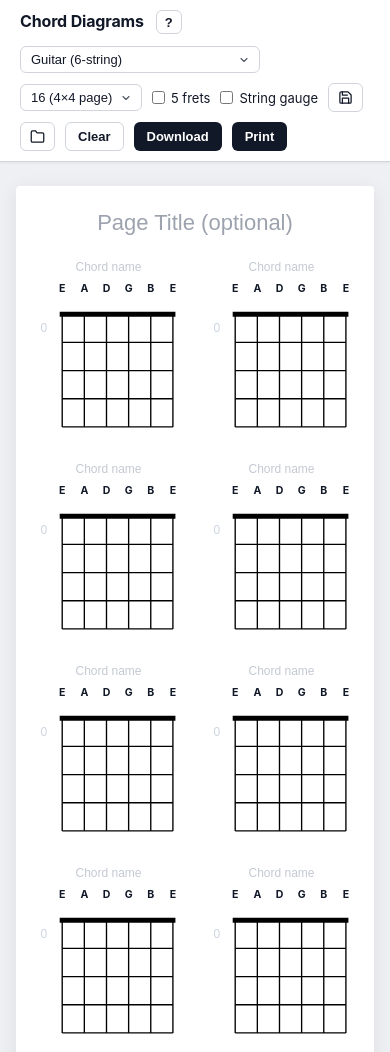
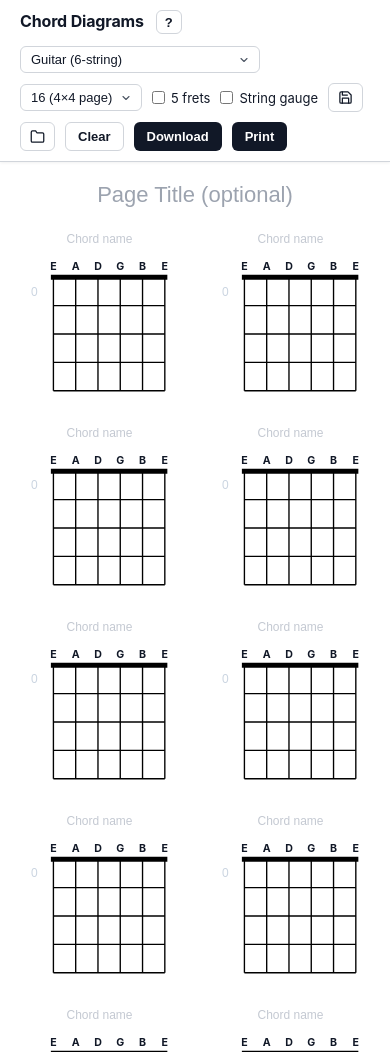
Before and after one commit to vicwomg/chord-diagrams, a plain HTML site: page index.html in a window 390 px wide. Shown: the top 1052 px of the page. Drawn offline with Linux system fonts and the light colour scheme.

Commit message:
Tighten string header spacing, thicken high string gauge, and remove mobile padding

```diff
--- a/app.js
+++ b/app.js
@@ -368,7 +368,7 @@
   function getLayoutMetrics() {
     const inst = INSTRUMENTS[state.instrument];
     const labeled = inst.labeled !== false;
-    const yTop = labeled ? 35 : 22;
+    const yTop = labeled ? 26 : 22;
     const numFrets = state.extraFret ? 5 : 4;
     const svgWidth = inst.svgWidth || 156;
     const svgHeight = yTop + numFrets * FRET_HEIGHT + 16;
@@ -381,14 +381,14 @@
       numFrets,
       svgWidth,
       svgHeight,
-      omY: labeled ? 24.5 : 11.5,
-      hitHeight: labeled ? 31 : 19,
+      omY: labeled ? 6.5 : 11.5,
+      hitHeight: labeled ? 23 : 19,
     };
   }
 
   function getStringStrokeWidth(stringIdx, numStrings) {
     if (!state.graduatedStrings || numStrings <= 1) return 1.35;
-    return Number((2.4 - (stringIdx / (numStrings - 1)) * (2.4 - 0.85)).toFixed(2));
+    return Number((2.4 - (stringIdx / (numStrings - 1)) * (2.4 - 1.1)).toFixed(2));
   }
 
   function buildDiagramSvg(diagramIdx) {
@@ -423,7 +423,7 @@
       if (labeled) {
         const nameText = svgEl('text', {
           x,
-          y: 13,
+          y: 18.5,
           'text-anchor': 'middle',
           'font-size': '10.5',
           'font-weight': '700',
@@ -1152,7 +1152,7 @@
           doc.setFont('helvetica', 'bold');
           doc.setFontSize(8);
           doc.setTextColor('#111827');
-          doc.text(inst.stringNames[s], px(x), py(13), { align: 'center' });
+          doc.text(inst.stringNames[s], px(x), py(18.5), { align: 'center' });
         }
 
         const om = diagram.openMute[s];
--- a/styles.css
+++ b/styles.css
@@ -780,10 +780,20 @@ body {
 
 /* Responsive screen layout for narrow viewports */
 @media (max-width: 860px) {
+  body {
+    background: var(--surface);
+  }
+
+  .page-wrapper {
+    padding: 0;
+  }
+
   .sheet {
     width: 100%;
     min-height: auto;
-    padding: 20px 14px;
+    padding: 16px 12px 32px;
+    border-radius: 0;
+    box-shadow: none;
   }
 
   .chord-grid {
```
